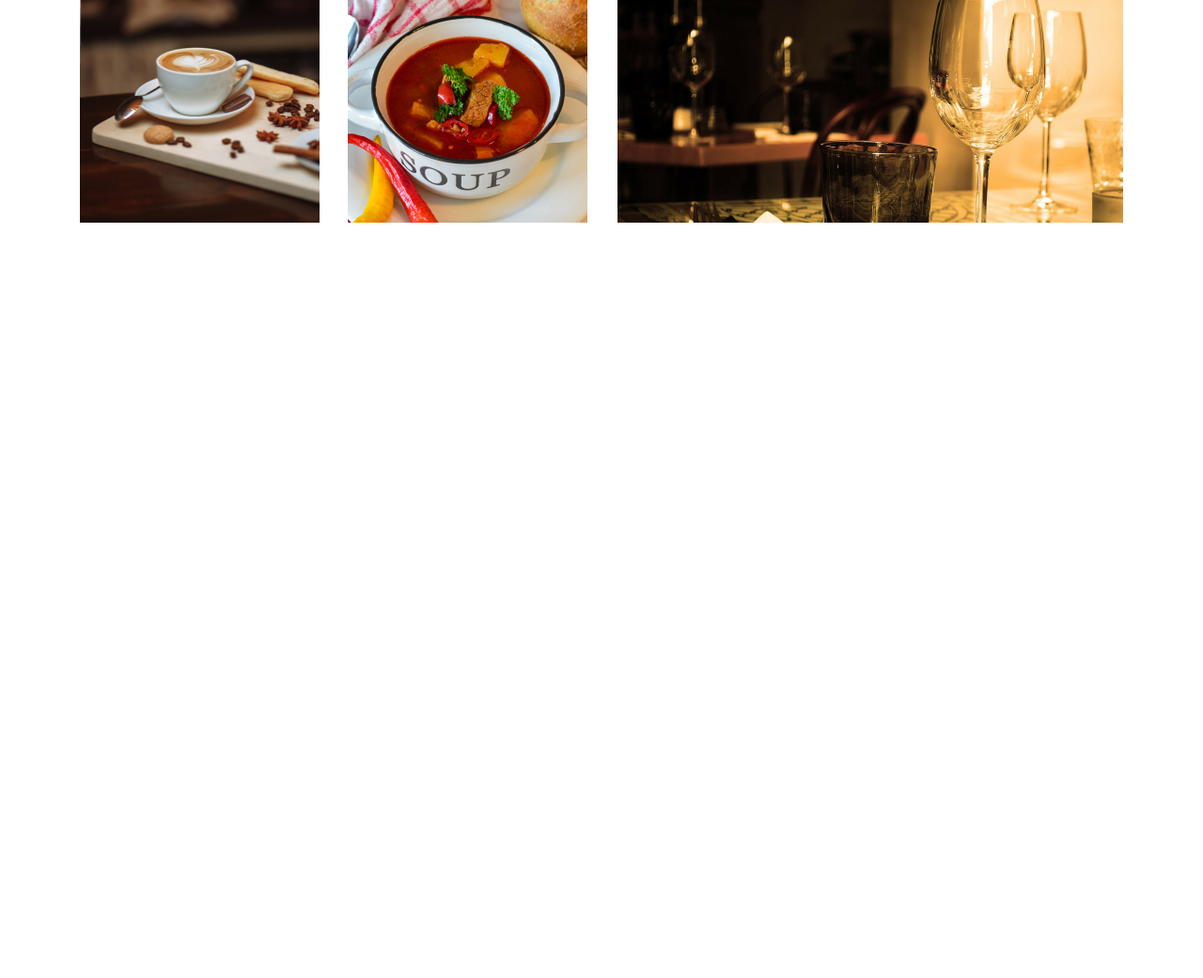
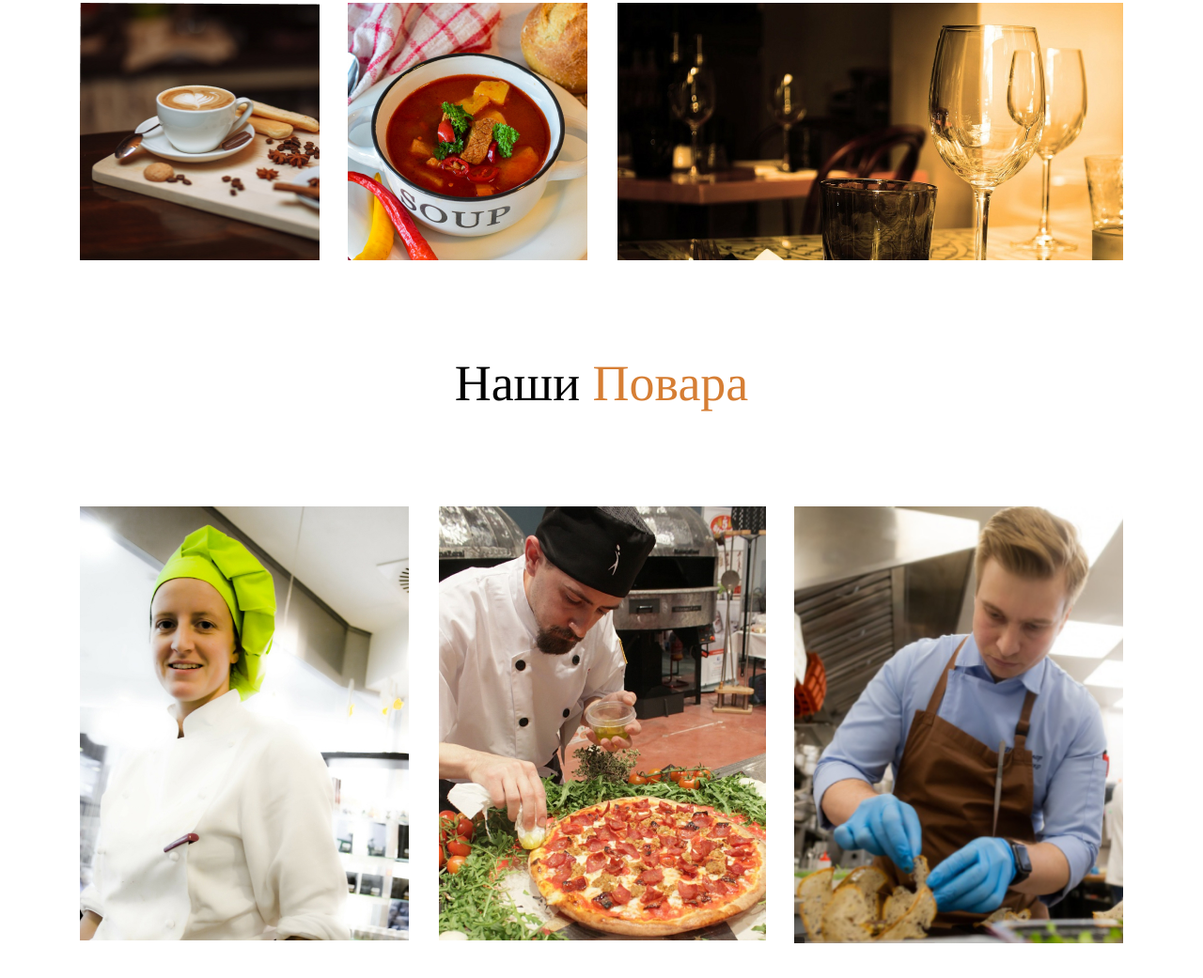
Before and after one commit to mrvan115/Restoran, a plain HTML site: page index.html in a window 1280 px wide. Shown: the part 5239-6280 px from the top of the page at 94% size. Before the commit the page ends 5576 px from the top, so only its background shows below. Drawn offline with nearby package versions, Linux system fonts and the light colour scheme.

Commit message:
version6

```diff
--- a/#source/scss/style.scss
+++ b/#source/scss/style.scss
@@ -590,7 +590,7 @@ body {
 		line-height: 62px;
 		color: #000000;
 		text-align: center;
-		margin: 0 0 60px 0;
+		margin: 0 0 100px 0;
 		span {
 			color: #d67e34;
 		}
@@ -660,3 +660,51 @@ body {
 		width: 100%;
 	}
 }
+
+//Our cooks========================================================================================================================================================
+
+.cooks {
+	padding: 0 0 100px 0;
+	&__title {
+		text-align: center;
+		margin: 0 0 100px 0;
+		font-size: 54px;
+		line-height: 62px;
+		color: #000000;
+		span {
+			color: #d67e34;
+		}
+	}
+
+	&__row {
+		display: flex;
+		height: 460px;
+		justify-content: space-between;
+	}
+
+	&__column {
+		flex: 0 1 33.333%;
+		margin: 0 30px 0 0;
+		&:last-child {
+			margin: 0;
+		}
+		img {
+			width: 100%;
+			object-fit: cover;
+		}
+	}
+}
+
+.item-cooks {
+	&__image {
+	}
+}
+
+//Photo========================================================================================================================================================
+
+.photo {
+	background-image: url(../image/cooks/photo.jpg);
+	height: 100vh;
+	background-repeat: no-repeat;
+	background-size: cover;
+}
--- a/index.html
+++ b/index.html
@@ -287,6 +287,34 @@
 				</div>
 			</div>
 		</section>
+
+		<section class="cooks">
+			<div class="cooks__container container">
+				<h2 class="cooks__title">
+					Наши <span>Повара</span>
+				</h2>
+				<div class="cooks__row">
+					<div class="cooks__column item-cooks">
+						<div class="item-cooks__image">
+							<img src="./image/cooks/1.jpg" alt="">
+						</div>
+					</div>
+					<div class="cooks__column item-cooks">
+						<div class="item-cooks__image">
+							<img src="./image/cooks/2.jpg" alt="">
+						</div>
+					</div>
+					<div class="cooks__column item-cooks">
+						<div class="item-cooks__image">
+							<img src="./image/cooks/3.jpg" alt="">
+						</div>
+					</div>
+				</div>
+			</div>
+		</section>
+
+		<section class="photo">
+		</section>
 	</div>
 
 </body>
```
Also changed, not shown: css/style.css, image/cooks/1.jpg (added), image/cooks/2.jpg (added), image/cooks/3.jpg (added), image/cooks/photo.jpg (added).
